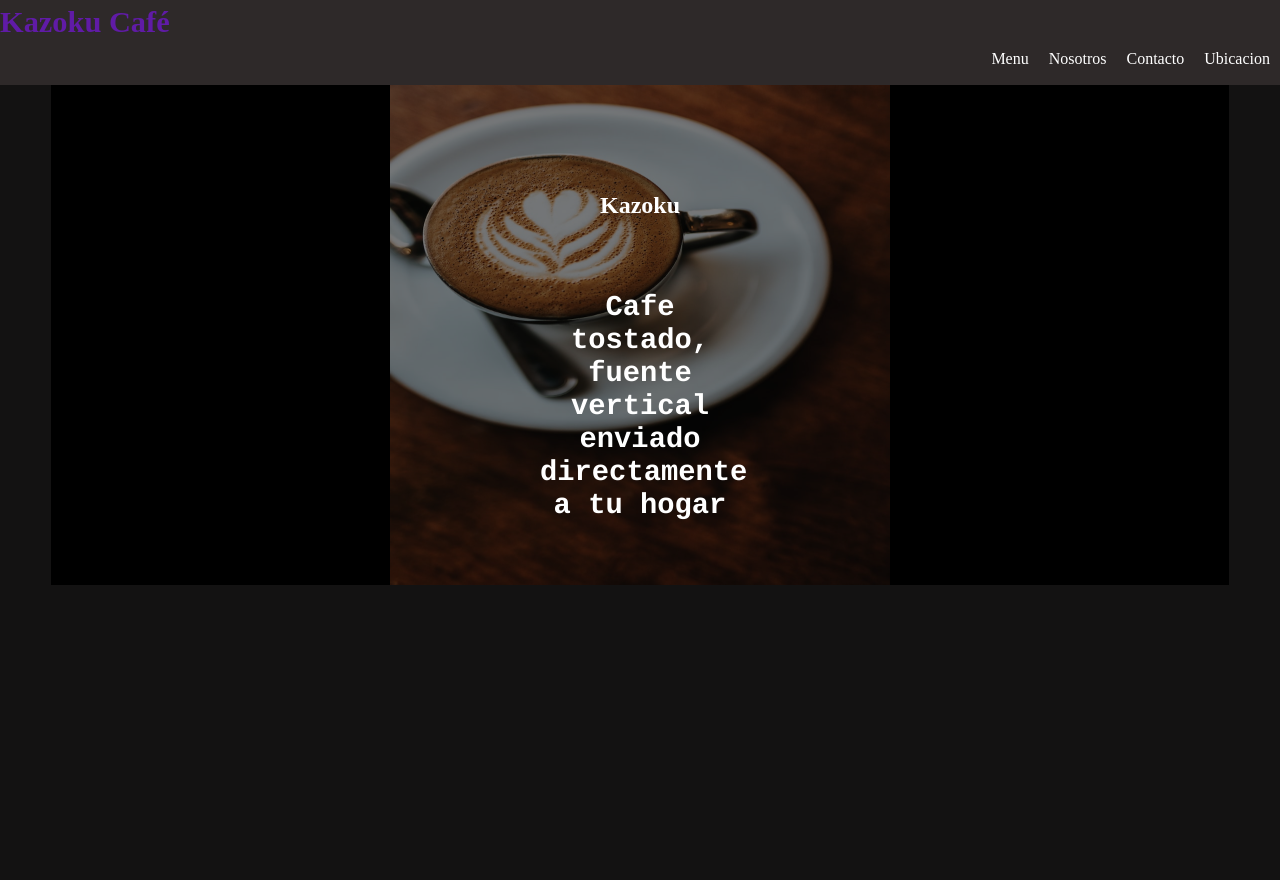
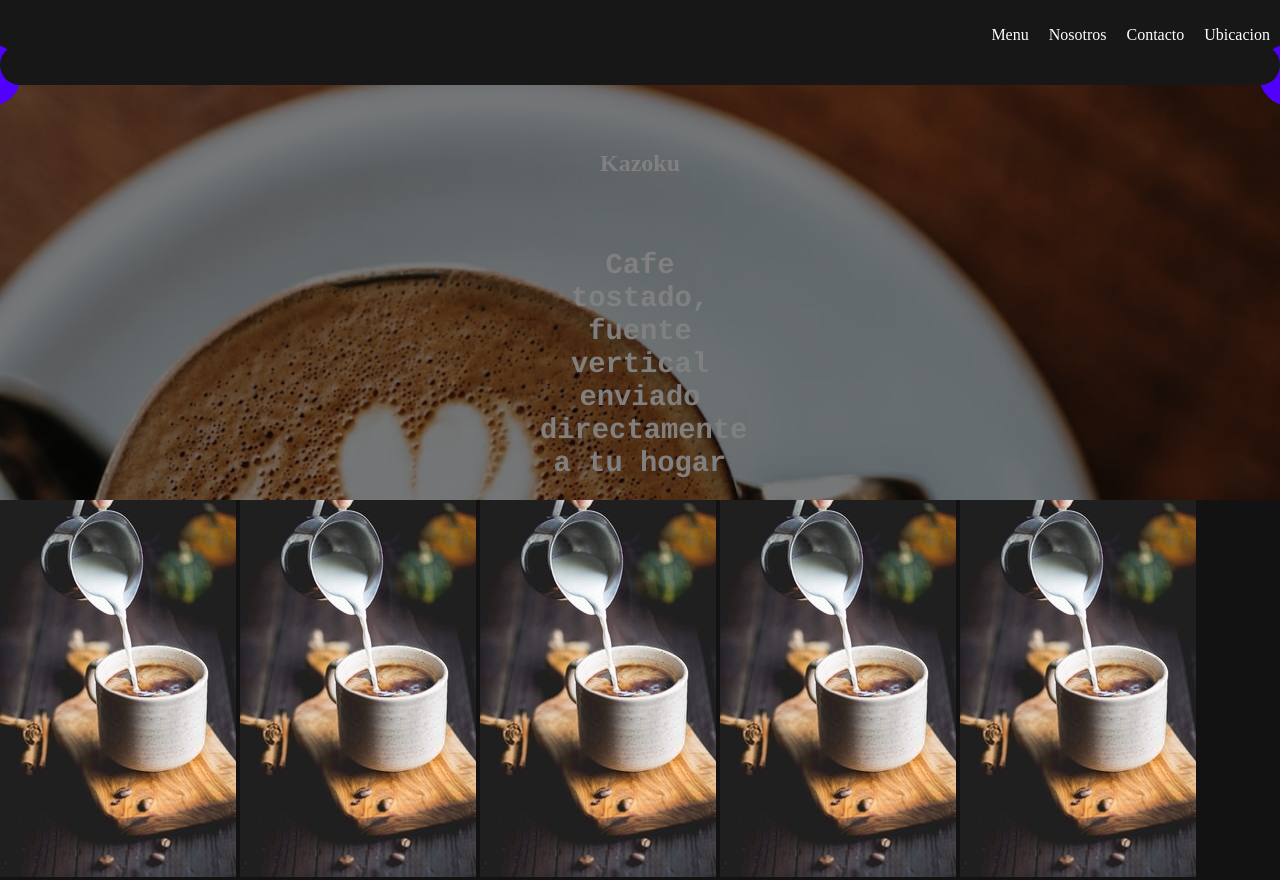
Before and after one commit to pronunts/kazoku, a website built with Vite: page index.html in a window 1280 px wide. Shown: the top 880 px of the page. Before the commit the page ends 800 px from the top, so only its background shows below. Built offline with nearby package versions, Linux system fonts and the light colour scheme.

Commit message:
Se establecio el background image de la seccion principal en fixed

```diff
--- a/index.css
+++ b/index.css
@@ -14,52 +14,69 @@ body {
 }
 
 .header {
-  background-color: rgb(46, 41, 41);
+  position: relative;
+  background-color: rgb(24, 23, 23);
+
+  border-bottom-left-radius: 16px;
+  border-bottom-right-radius: 16px;
   width: 100%;
   height: 85px;
   position: fixed;
   z-index: 1000;
 }
+/*Debatible XDDDD*/
+.header::after {
+  content: "";
+  position: absolute;
+  bottom: 0px;
+  right: 0;
+  width: 40px;
+  height: 40px;
+  border-radius: 50%;
+  box-shadow: 30px 10px 0 11px rgb(81, 0, 255);
+}
+.header::before {
+  content: "";
+  position: absolute;
+  bottom: 0px;
+  left: 0;
+  width: 40px;
+  height: 40px;
+  border-radius: 50%;
+  box-shadow: -30px 10px 0 11px rgb(81, 0, 255);
+}
+/*Debatible XDDDD*/
+
 .header-navigation {
   padding-top: 10px;
 }
-.header-navigation h3 {
-  margin: 0;
-  color: #601ba6;
-  font-weight: 900;
-  font-size: 1.9rem;
-  line-height: 24px;
-}
+
 .navigation-list {
   display: flex;
   list-style: none;
   justify-content: center;
 }
-.navigation-list li {
-  margin-left: 10px;
-  margin-right: 10px;
+.navigation-list li a {
+  padding: 10px;
 }
 
 .content-main {
-  width: 92%;
   margin: 0 auto;
   background-color: rgb(0, 0, 0);
 }
 .content-main__description {
 }
+
 .content-main__image {
-  padding-top: 85px;
-
   position: relative;
   width: 100%;
   height: 500px;
+  background-image: url(assets/pictureMain.jpg);
+  background-position: top calc(50% -120px);
+  background-repeat: no-repeat;
+  background-size: cover;
+  background-attachment: fixed;
   text-align: center;
-}
-.content-main__image img {
-  width: 100%;
-  max-width: 500px;
-
-  height: 100%;
   opacity: 0.5;
 }
 .content-main__image h2 {
--- a/index.html
+++ b/index.html
@@ -10,7 +10,6 @@
   <body>
     <header class="header">
       <nav class="header-navigation">
-        <h3>Kazoku Café</h3>
         <ul class="navigation-list">
           <li><a href="">Menu</a></li>
           <li><a href="">Nosotros</a></li>
@@ -21,10 +20,19 @@
     </header>
     <main class="content-main">
       <div class="content-main__image">
-        <img src="assets/pictureMain.jpg" alt="" />
         <h2>Kazoku</h2>
         <p>Cafe tostado, fuente vertical enviado directamente a tu hogar</p>
       </div>
     </main>
+    <div>
+      <img src="assets/28bcaf83ac63af6cc17dcf1552c9b7b3.jpg" alt="" srcset="" />
+      <img src="assets/28bcaf83ac63af6cc17dcf1552c9b7b3.jpg" alt="" srcset="" />
+      <img src="assets/28bcaf83ac63af6cc17dcf1552c9b7b3.jpg" alt="" srcset="" />
+      <img src="assets/28bcaf83ac63af6cc17dcf1552c9b7b3.jpg" alt="" srcset="" />
+      <img src="assets/28bcaf83ac63af6cc17dcf1552c9b7b3.jpg" alt="" srcset="" />
+      <img src="assets/28bcaf83ac63af6cc17dcf1552c9b7b3.jpg" alt="" srcset="" />
+      <img src="assets/28bcaf83ac63af6cc17dcf1552c9b7b3.jpg" alt="" srcset="" />
+      <img src="assets/28bcaf83ac63af6cc17dcf1552c9b7b3.jpg" alt="" srcset="" />
+    </div>
   </body>
 </html>
```
